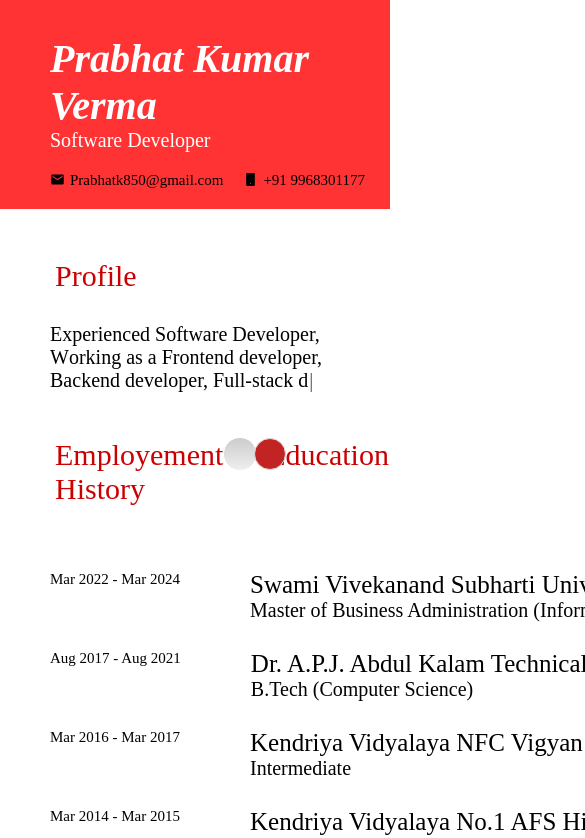
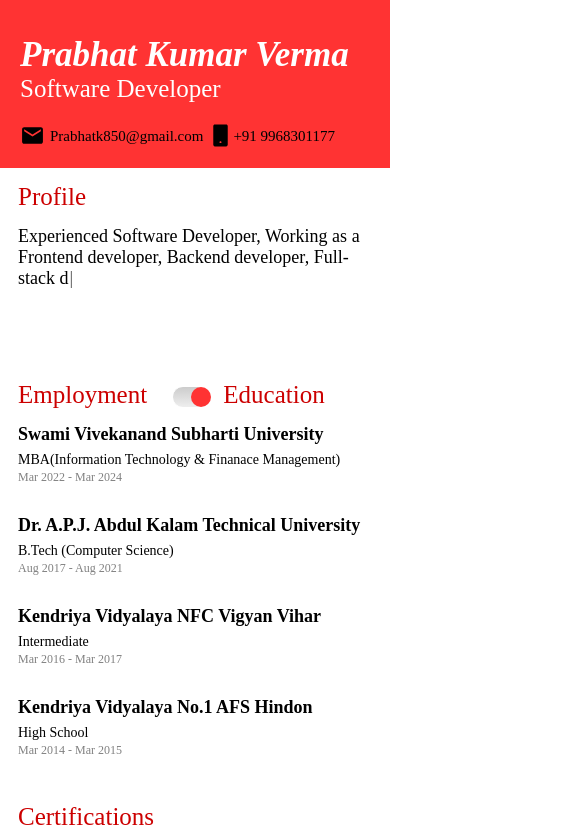
Before and after one commit to prabhatk850/Resume2023, a React (Create React App) app: page / in a window 390 px wide. Shown: the top 838 px of the page, 585 px wide, since content can reach past the window. Built offline with nearby package versions, Linux system fonts and the light colour scheme.

Commit message:
Media Query

```diff
--- a/src/App.css
+++ b/src/App.css
@@ -8,12 +8,21 @@ padding: 0;}
   border: 1px solid rgb(255, 255, 255);
   height: 32px;
   width: 60px;
-  margin-top: 29px;
+  margin-top: 30px;
   left: 500px;
   border-radius: 1em;
+}
+
+@media (max-width:767px){
+  .ToggleSwitch{
+    margin-top: 20px;
+    width: 70px;
+    height: 20px;
 
 
+  }
 }
+
 .knob{
     position: relative;
     width: 30px;
@@ -23,13 +32,29 @@ padding: 0;}
     border-radius: 50%;
     left: 0em;
     transition: left 0.3s ease-out;}
+
+@media (max-width:767px){
+  .knob{
+    width: 20px;
+    height: 20px;
+
+  }
+}
+
 .active{
     position: relative;
     width: 30px;
     height: 30px;
-    background: #c22424;
-    border: 1px solid #ddd;
+    background:#ff3333;
     border-radius: 50%;
     transition: left 0.3s ease-out;
     left: 30px
 }
+
+@media (max-width:767px){
+  .active{
+    width: 20px;
+    height: 20px;
+    left: 18px
+  }
+}
--- a/src/Components/Education.js
+++ b/src/Components/Education.js
@@ -4,38 +4,69 @@ import styled from "styled-components";
 function Education() {
     const Emphis = styled.div`
     display: inline-flex;
+    margin-bottom: 25px;
     justify-content: space-around;
+
+    @media(max-width: 767px){
+    display: none;
+  }
 `;
+
+const EmphisMob=styled.div`
+margin-bottom: 10px;
+
+@media(min-width:768px){
+  display: none;
+}
+`;
+
  const Fromto = styled.div`
- width: max-content;
+ width: 220px;
  font-size: 15px;
- padding-right: 30px;
+ @media(max-width: 767px){
+  color: gray;
+  font-size:12px;
+  margin-bottom: 30px;
+  padding-top: 2px;
+}
 `;
 
 
 const Detail = styled.div`
  width:950px;
  font-size: 20px;
- padding-left: 40px;
+ /* padding-left: 30px; */
  padding-right: 40px;
+
+ @media (max-width: 767px) {
+  font-size: 14px;
+ }
 `;
 
 const Place = styled.div`
- width: max-content;
+ width: 100px;
  font-size: 15px;
+
 `;
   const Degree = styled.div`
     font-size: 25px;
+    font-weight: 900;
+    @media(max-width: 767px){
+      font-size: 18px;
+      padding-bottom: 7px;
+
+    }
   `;
-  const Headding = styled.div`
-  font-size: 30px;
-  display: flex;
-  color: #cc0000;
-  width: 300px;
-`;
+//   const Headding = styled.div`
+//   font-size: 30px;
+//   display: flex;
+//   color: #cc0000;
+//   width: 300px;
+// `;
 
   return (
-    <div>  <Emphis>
+<div>
+<Emphis>
     <Fromto>Mar 2022 - Mar 2024
     </Fromto>
     <Detail>
@@ -45,8 +76,7 @@ const Place = styled.div`
     </Detail>
     <Place>Meerut</Place>
 </Emphis>
-  <br></br>
-  <br></br>
+
 <Emphis>
     <Fromto>Aug 2017 - Aug 2021</Fromto>
     <Detail>
@@ -55,8 +85,7 @@ const Place = styled.div`
       </Detail>
     <Place>Ghaziabad</Place>
 </Emphis>
-  <br></br>
-  <br></br>
+
 <Emphis>
     <Fromto>Mar 2016 - Mar 2017
     </Fromto>
@@ -66,8 +95,7 @@ const Place = styled.div`
     </Detail>
     <Place>Delhi</Place>
 </Emphis>
-  <br></br>
-  <br></br>
+
 <Emphis>
   <Fromto>Mar 2014 - Mar 2015
     </Fromto>
@@ -77,6 +105,37 @@ const Place = styled.div`
     </Detail>
     <Place>Ghaziabad</Place>
 </Emphis>
+
+
+
+
+<EmphisMob>
+      <Degree>Swami Vivekanand Subharti University</Degree>
+    <Detail>
+      MBA(Information Technology & Finanace Management)
+    </Detail>
+<Fromto>Mar 2022 - Mar 2024 </Fromto>
+
+    <Degree>Dr. A.P.J. Abdul Kalam Technical University</Degree>
+<Detail>
+      B.Tech (Computer Science)
+</Detail>
+<Fromto>Aug 2017 - Aug 2021 </Fromto>
+
+
+      <Degree>Kendriya Vidyalaya NFC Vigyan Vihar</Degree>
+<Detail>
+      Intermediate
+</Detail>
+<Fromto>Mar 2016 - Mar 2017</Fromto>
+
+      <Degree>Kendriya Vidyalaya No.1 AFS Hindon</Degree>
+<Detail>
+      High School
+</Detail>
+<Fromto>Mar 2014 - Mar 2015</Fromto>
+
+</EmphisMob>
 </div>
   )
 }
--- a/src/Components/Employement.js
+++ b/src/Components/Employement.js
@@ -2,42 +2,69 @@ import React from 'react'
 import styled from "styled-components";
 
 function Employement() {
+
   const Emphis = styled.div`
   display: inline-flex;
   justify-content: space-around;
+  margin-bottom: 25px;
+
+  @media(max-width: 768px){
+    display: none;
+  }
 `;
+
+const EmphisMob=styled.div`
+margin-bottom: 10px;
+
+@media(min-width:767px){
+  display: none;
+}
+`;
+
 const Fromto = styled.div`
 width: max-content;
 font-size: 15px;
-/* margin: auto; */
+@media(max-width: 767px){
+  color: gray;
+  margin-top: 20px;
+  padding-bottom: 5px;
+}
 `;
 
-const Headding = styled.div`
-    font-size: 30px;
-    display: flex;
-    color: #cc0000;
-    width: 300px;
-  `;
+// const Headding = styled.div`
+//     font-size: 30px;
+//     display: flex;
+//     color: #cc0000;
+//     width: 300px;
+//   `;
 
 const Detail = styled.div`
 width:950px;
 font-size: 20px;
-padding-left: 40px;
+padding-left: 58px;
 padding-right: 40px;
 `;
 
 const Place = styled.div`
 width: max-content;
 font-size: 15px;
-/* margin: auto; */
+
 `;
 const Comapany = styled.div`
   font-size: 25px;
+  font-weight: 900;
+
+@media(max-width: 767px){
+  font-size: 20px;
+}
 `;
 const Duration=styled.div`
 padding-top: 30px;
 `;
 const Info =styled.div`
+@media (max-width: 767px) {
+font-size: 18px;
+}
 `;
 
 return (
@@ -68,18 +95,40 @@ return (
   </Detail>
   <Place>Greater Noida</Place>
 </Emphis>
-<br></br>
-<br></br>
+
 <Emphis>
   <Fromto>Jun 2021 — Jan 2022</Fromto>
   <Detail>
     <Comapany>Intern - Techo Worx</Comapany>
     <br></br>
-    Worked on multiple software components using JAVA{" "}
+    Worked on multiple software components using JAVA
     <div>Written various blocks of codes according to requirements</div>
   </Detail>
   <Place>Ghaziabad</Place>
 </Emphis>
+
+<EmphisMob>
+<Comapany> Software Developer - Coforge ltd </Comapany>
+<Fromto>Mar 2022 - Sept 2022 </Fromto>
+<Info>Worked as React Developer - Designed and Implemented user interfaces(UIs)
+    and UI components using React as a Frontend developement framework.
+    Worked on Backend according to the requirements using Node as a Backend developer framework.
+</Info>
+<Fromto>Sept 2022 - Aug 2023 </Fromto>
+<Info>Worked as a Pega Developer - Developed using PRPC(8.7)
+    according to business requirements. Designed and Implemented UI.
+    Worked on Case Management. Worked on Activity, Flow
+    action, Flows, Data Transform, Report Definition, Data instances,
+    Dynamic System Setting, and Sections.
+</Info>
+<br></br>
+<Comapany>Intern - Techo Worx</Comapany>
+<Fromto>Jun 2021 - Jan 2022</Fromto>
+<Info>
+Worked on multiple software components using JAVA
+<div>Written various blocks of codes according to requirements</div>
+</Info>
+</EmphisMob>
 </div>
 )
 }
--- a/src/Components/Header.js
+++ b/src/Components/Header.js
@@ -2,20 +2,22 @@ import React from 'react'
 import styled  from 'styled-components';
 import { AiFillMobile } from 'react-icons/ai';
 import { MdEmail} from 'react-icons/md';
-import { Container } from 'react-bootstrap';
 
 
-<nav class="navbar navbar-default navbar-fixed-top">
-  <div class="container">
-    prabhat
-  </div>
-</nav>
 
 function Header
 () {
   const Wrapper=styled.div`
+
   background-color: #ff3333;
   padding: 30px 20px 0px 50px;
+  @media (max-width:767px){
+    position: sticky;
+    top: 0;
+    position: -webkit-sticky;
+  background-color: #ff3333;
+  padding: 30px 20px 0px 20px;
+  }
   `;
 
   const Name=styled.div`
@@ -24,20 +26,30 @@ function Header
   color: white;
   font-weight: bold;
   font-style: italic;
+  @media (max-width: 767px){
+    font-size: 35px;
+  }
   `;
 
   const Contact =styled.div`
  padding-left: 5px;
+ padding-top: 5px;
  margin-right: 20px;
+ @media (max-width:767px){
+  margin-right:5px ;
+ }
   `;
 
   const Contact2 =styled.div`
- /* margin-left:30px ; */
  padding-left: 5px;
+ padding-top: 5px;
+ @media (max-width: 767px){
+  padding-left: 0;
+ }
   `;
 
   const Title =styled.div`
-  font-size: 20px;
+  font-size: 25px;
   color: white;
   `;
 
@@ -56,11 +68,11 @@ function Header
           Software Developer
         </Title>
         <Detail>
-        <MdEmail/>
+        <MdEmail style={{height:"25px", width:"25px"}} />
           <Contact>
             Prabhatk850@gmail.com
           </Contact>
-          <AiFillMobile/>
+          <AiFillMobile style={{height:"25px", width:"25px"}}/>
           <Contact2>
             +91 9968301177
           </Contact2>
--- a/src/Components/P1.js
+++ b/src/Components/P1.js
@@ -11,44 +11,98 @@ import Employement from "./Employement";
 
 function P1() {
 
-  const [toggle,setToggle] =useState("true")
+  const [toggle,setToggle] =useState("false")
 
-  const handleChange = ()=>{
-    setToggle(!toggle)
-    // console.log("first",toggle)
-  }
+  // const handleChange = ()=>{
+  //   setToggle(!toggle)
+  //    console.log("first",toggle)
+  // }
 
   const Wrapper = styled.div`
     font-size: 20px;
     padding: 20px 50px;
+    @media (max-width:767px){
+      padding: 0px 18px;
+    }
   `;
   const Headding1 = styled.div`
   font-size: 30px;
   padding: 30px 0;
   display: flex;
+   @media (max-width:767px){
+    padding-top: 0;
+    padding-bottom: 0;
+    margin-bottom: 0;
+
+    }
 `;
   const Profile = styled.div`
     height: 55px;
+    @media (max-width:767px){
+      height: 140px;
+      font-size: 18px;
+    }
   `;
+
   const Headding = styled.div`
     font-size: 30px;
     padding: 30px 0;
-    margin-left: 5px;
     display: flex;
     color: #cc0000;
     width: 300px;
+    @media (max-width:767px){
+      font-size: 25px;
+      padding: 15px 0;
+      padding-right: 5px;
+    }
   `;
+  const Ep = styled.div`
+  font-size: 30px;
+  padding: 30px 0;
+  display: flex;
+  color: #cc0000;
+  width: 300px;
+  @media (max-width:767px){
+    font-size: 25px;
+    padding: 15px 0;
+    padding-right: 5px;
+  }
+  @media (min-width:768px){
+    display: none;
+  }
+`;
+  const HeaddingMobile = styled.div`
+  font-size: 30px;
+  padding: 30px 0;
+  display: flex;
+  color: #cc0000;
+  width: 300px;
+  @media (max-width:767px){
+    display: none;
+
+  }
+`;
   const Ed=styled.div`
-  padding-left: 10px;
-  font-size: 30px;
-  padding-top: 30px;
+   font-size: 30px;
+   margin-left: 10px;
+    padding: 30px 0;
     display: flex;
     color: #cc0000;
     width: 300px;
+    @media (max-width:767px){
+      padding: 15px 0;
+      margin-left: 15px;
+       font-size: 25px;
+    }
   `;
   const Emphis = styled.div`
   display: inline-flex;
   justify-content: space-around;
+
+  @media(max-width:767px ){
+    display: none;
+  }
+
 `;
 const Fromto = styled.div`
 width: 77px;
@@ -65,6 +119,7 @@ padding-right: 40px;
 
 const Comapany = styled.div`
   font-size: 25px;
+  padding-left:12px;
 `;
 
 
@@ -88,7 +143,8 @@ const Comapany = styled.div`
         />
       </Profile>
       <Headding1>
-      <Headding>Employement History</Headding>
+      <HeaddingMobile>Employment History</HeaddingMobile>
+      <Ep>Employment </Ep>
       <br></br>
 
       <ToggleSwitch setData={setToggle}/>
@@ -98,11 +154,9 @@ const Comapany = styled.div`
 
       </Headding1>
       {toggle?<Education/>:<Employement/>}
-      <br></br>
-      <br></br>
 
 
-      <Headding>Certifications</Headding>
+  <Headding>Certifications</Headding>
   <Emphis>
       <Fromto> Nov 2022
           <br></br>
--- a/src/Components/Toggleswitch.js
+++ b/src/Components/Toggleswitch.js
@@ -1,23 +1,18 @@
 import React, { useState } from "react";
-import Education from "./Education";
-import Employement from "./Employement";
+
 
 function Toggleswitch(props) {
   const [toggle, setToggle] = useState(true);
-  // const handleClick = () => {
-  //   setToggle(!toggle)
 
-  // };
-  var  x = false
+  // var  x = toggle
   function changeX(){
 
-    return !x
+    props.setData(toggle)
   }
   function handleChange(){
     setToggle(!toggle)
-    let data=changeX()
-    // console.log("first",data)
-    props.setData(toggle)
+    console.log("first",toggle)
+    changeX()
   }
   return (
     <>
```
Also changed, not shown: 1 other file (tests, documents, lock files or other folders). Lines whose indentation alone changed are shown as unchanged.
